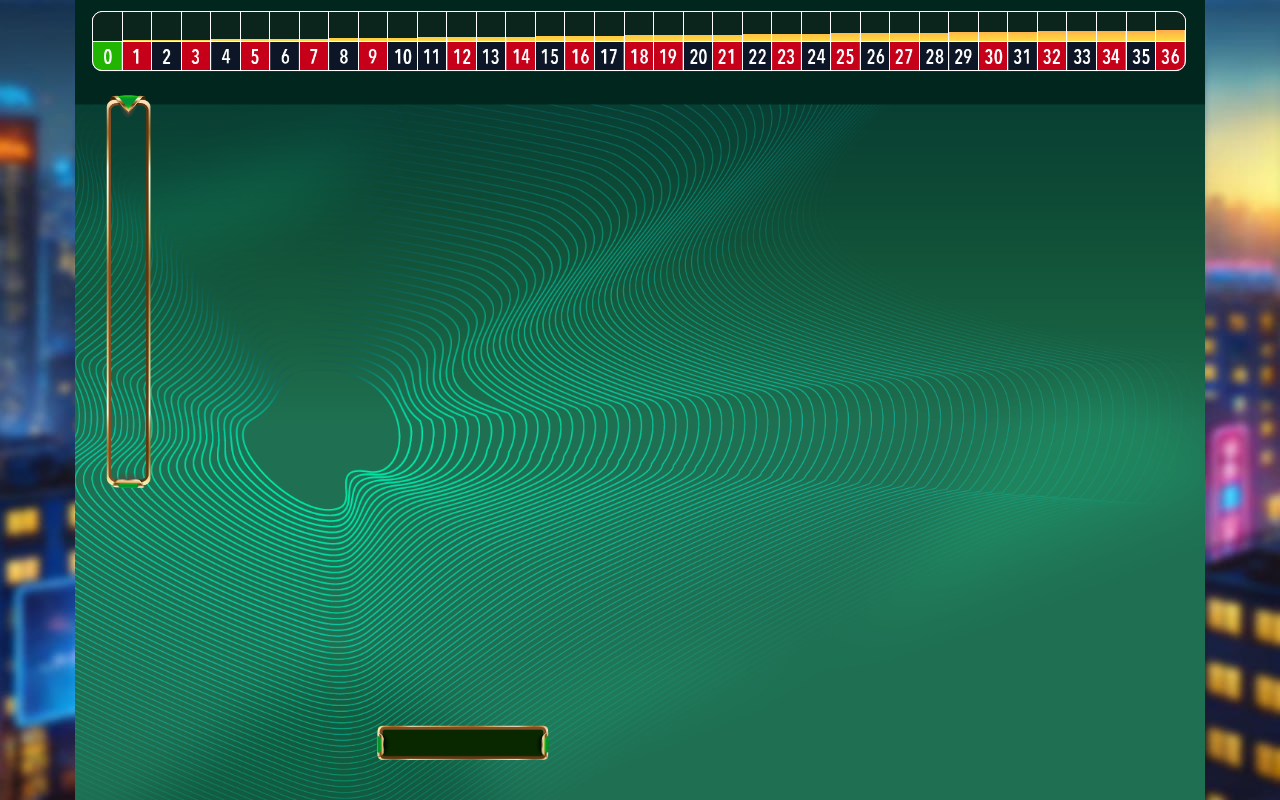
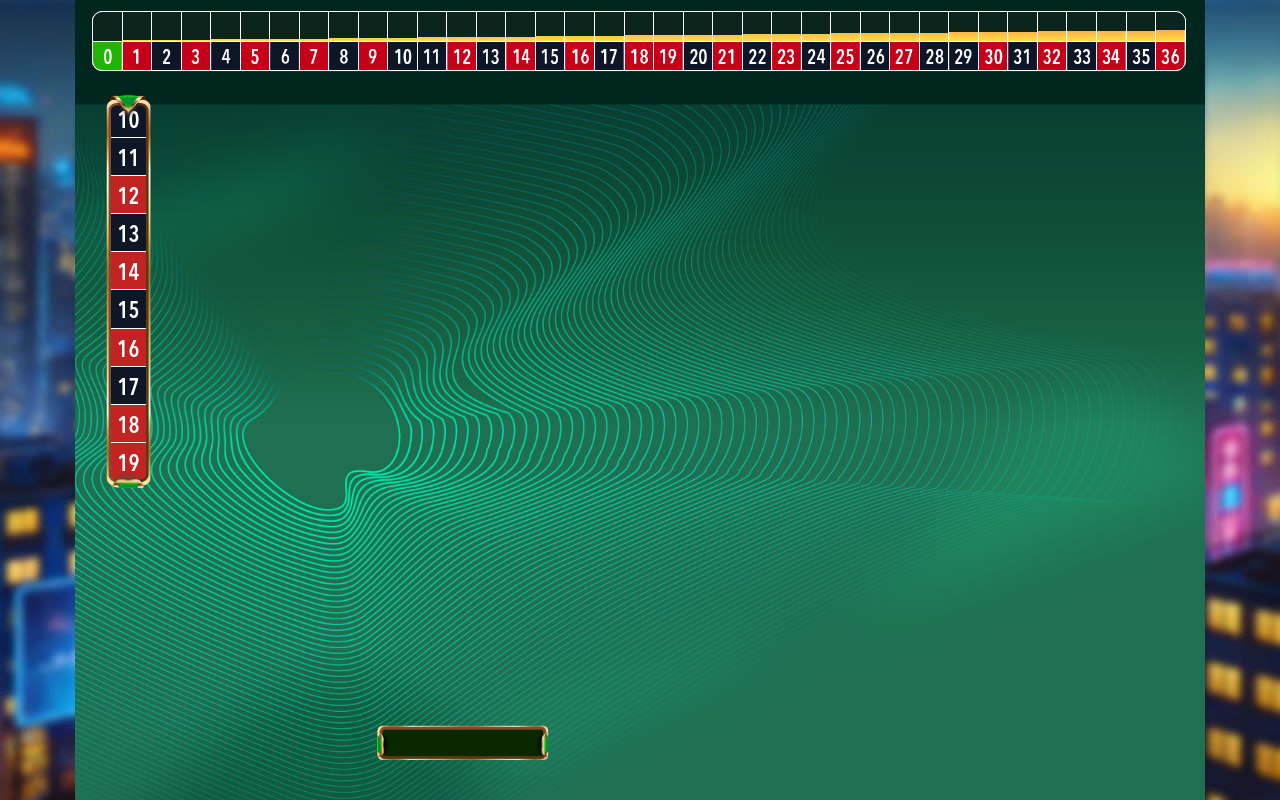
Before and after one commit to mrtsmelinial/Spin2win, a React (Vite) app: page / in a window 1280 px wide. Built offline with nearby package versions, Linux system fonts and the light colour scheme.

Commit message:
Add history cell

```diff
--- a/src/App.jsx
+++ b/src/App.jsx
@@ -13,9 +13,30 @@ function createArrayInfo() {
 	return arr
 }
 
+const redNumbers = new Set([
+	1, 3, 5, 7, 9, 12, 14, 16, 18, 19, 21, 23, 25, 27, 30, 32, 34, 36,
+])
+
+const rouletteData = Array.from({ length: 37 }, (_, i) => {
+	let color
+
+	if (i === 0) {
+		color = 'g'
+	} else if (redNumbers.has(i)) {
+		color = 'r'
+	} else {
+		color = 'b'
+	}
+
+	return {
+		number: i,
+		color,
+	}
+})
+
 export default function App() {
 	const arrInfo = createArrayInfo()
-	console.log(arrInfo.length)
+
 
 	return (
 		<main className='roulette'>
@@ -49,6 +70,19 @@ export default function App() {
 						</div>
 					</div>
 				</header>
+				<div className='roulette__history'>
+					{rouletteData.slice(10, 20).map((item, index) => (
+						<div
+							className='roulette__history-item'
+							key={index}
+							style={{
+								backgroundColor: `var(--cell-color-${item.color})`,
+							}}
+						>
+							<span className='roulette__history-number'>{item.number}</span>
+						</div>
+					))}
+				</div>
 			</div>
 		</main>
 	)
--- a/src/index.css
+++ b/src/index.css
@@ -1,3 +1,5 @@
 @import './style/normalize.css';
 @import './style/global.css';
+@import './style/variables.css';
+
 @import './style/roulette.css';
--- a/src/style/global.css
+++ b/src/style/global.css
@@ -1,11 +1,11 @@
-html{
+html {
 	overflow-y: hidden;
 	overflow-x: hidden;
 	width: 100vw;
 	height: 100vh;
 }
 
-body{
+body {
 	width: 100vw;
 	height: 100vh;
 	background-image: url(../../img/bg-page.jpg);
@@ -13,8 +13,8 @@ body{
 	background-repeat: no-repeat;
 	background-size: cover;
 	font-family: 'Aveni-Cons', sans-serif;
+	font-weight: 400;
 	color: #fff;
-
 	display: flex;
 	align-items: center;
 	justify-content: center;
@@ -22,8 +22,6 @@ body{
 
 @font-face {
 	font-family: 'Aveni-Cons';
-    src:
-         url('../../fonts/AvenirNextCyr-Demi.woff') format('woff');
+	src: url('../../fonts/aveni-cons.ttf') format('truetype');
 	font-weight: 400;
-    font-style: normal;
 }
--- a/src/style/roulette.css
+++ b/src/style/roulette.css
@@ -7,6 +7,7 @@
 }
 
 .roulette__container {
+	position: relative;
 	height: 100%;
 	width: 1130px;
 	background-image: url(../../img/bg-green.png);
@@ -25,6 +26,7 @@
 .roulette__stat-img {
 	position: absolute;
 	top: 0;
+	z-index: 10;
 }
 
 .roulette__stat-grid {
@@ -69,3 +71,32 @@
 		background-color: rgb(11 37 29);
 	}
 }
+
+
+.roulette__history{
+	position: absolute;
+	top: 100px;
+	left: 36px;
+	width: 35px;
+	height: 381px;
+	display: grid;
+	grid-template-rows: repeat(10, 1fr);
+	border-radius: 6px;
+	overflow: hidden;
+}
+
+.roulette__history-item{
+	display: grid;
+	place-items: center;
+	font-size: 24px;
+	min-width: 0;
+	min-height: 0;
+
+	&:not(:last-child){
+		border-bottom: 1px solid;
+	}
+}
+
+.roulette__history-number{
+	padding-top: 4px;
+}
--- /dev/null
+++ b/src/style/variables.css
@@ -0,0 +1,5 @@
+:root {
+	--cell-color-b: rgb(15 22 37);
+	--cell-color-r: rgb(194 35 35);
+	--cell-color-g: rgb(40 156 56);
+}
```
Lines whose indentation alone changed are shown as unchanged.
